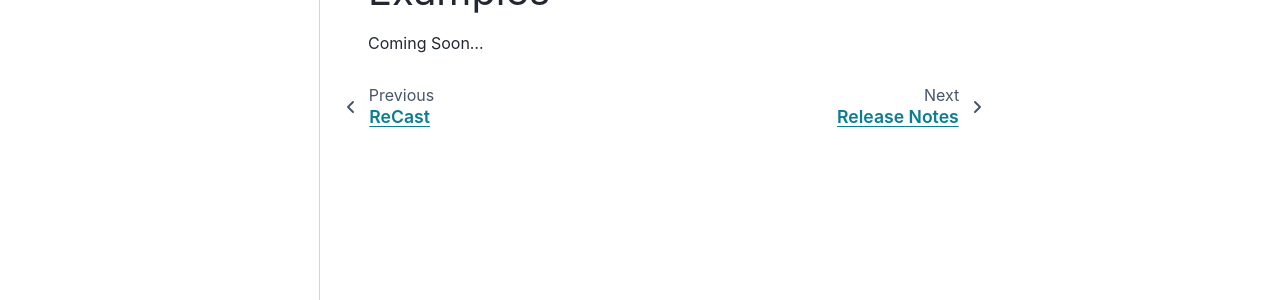
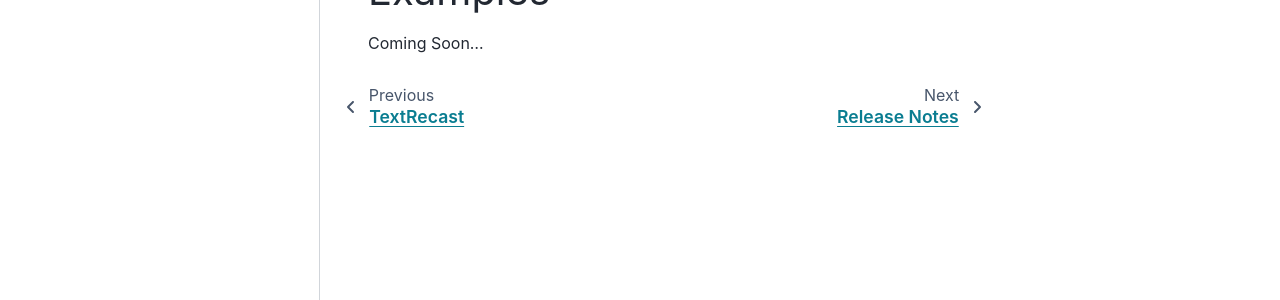
Before and after one commit to kritikseth/swachhdata, a Sphinx documentation site: the page built from docs/source/Examples/examples.rst, in a window 1280 px wide. Shown: the part 179-479 px from the top of the page. Built offline with Sphinx 7.4.7 and the PyData theme 0.15.4, drawn with Linux system fonts in a browser that asks for light colours.

Commit message:
icon fix, wrapper func rename

```diff
--- a/docs/source/User Guide/Text/ReCast.rst
+++ b/docs/source/User Guide/Text/TextRecast.rst
@@ -1,12 +1,12 @@
-ReCast
-======
+TextRecast
+==========
 
-ReCast is a wrapper function for Recast classes.
+TextRecast is a wrapper function for Recast classes.
 
       Parameters
       ----------
       text : string / list of strings / pandas.core.series.Series
-      **kwargs
+      `**kwargs`
 
       Attributes
       ----------
--- a/docs/source/User Guide/Text/index.rst
+++ b/docs/source/User Guide/Text/index.rst
@@ -21,4 +21,4 @@
    TokenisationRecast
    StemmingRecast
    LemmatizationRecast
-   ReCast
+   TextRecast
--- a/docs/source/User Guide/Text/urlRecast.rst
+++ b/docs/source/User Guide/Text/urlRecast.rst
@@ -22,10 +22,10 @@
 
     Attributes
     ----------
-    get_regex_ : string
+     get_regex_ : string
         regex being used by recast
 
-    url_ : list of string(s)
+     url_ : list of string(s)
         extracted url(s)
 
 
--- a/docs/source/index.rst
+++ b/docs/source/index.rst
@@ -1,5 +1,5 @@
 swachhdata
-----------
+==========
 
  * Simple and efficient tools for cleaning and transforming data
  * Accessible to everybody, and reusable in various contexts
```
Also changed, not shown: README.md (+1 -1 lines), docs/source/_static/swachhdata-icon.svg.
